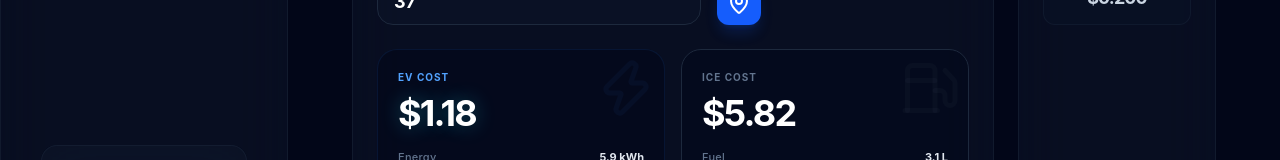
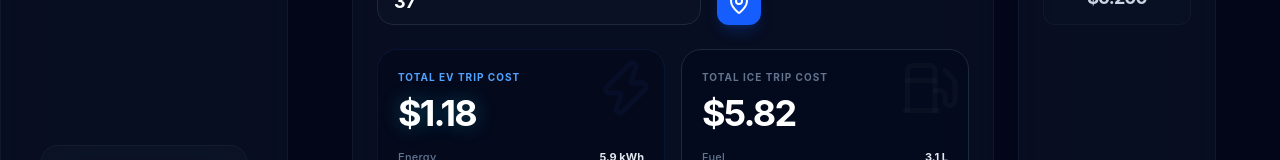
Before and after one commit to CraigInBrisbane/energycalculator, a React (Vite) app in the folder Frontend/: page / in a window 1280 px wide. Shown: the part 536-696 px from the top of the page. Built offline with nearby package versions, Linux system fonts and the light colour scheme.

Commit message:
Update Trip Calculator labels: Total EV Trip Cost and Total ICE Trip Cost

```diff
--- a/Frontend/src/features/dashboard/DashboardPage.tsx
+++ b/Frontend/src/features/dashboard/DashboardPage.tsx
@@ -137,7 +137,7 @@ export const DashboardPage = () => {
                   <div className="absolute -top-2 -right-2 p-4 text-blue-500/5">
                     <Zap size={60} />
                   </div>
-                  <p className="text-[10px] font-bold text-blue-400 uppercase tracking-widest mb-2">EV Cost</p>
+                  <p className="text-[10px] font-bold text-blue-400 uppercase tracking-widest mb-2">Total EV Trip Cost</p>
                   <p className="text-4xl font-bold tracking-tighter text-white glow-cyan mb-4">${tripStats.evCost.toFixed(2)}</p>
                   <div className="space-y-2">
                     <div className="flex items-center justify-between text-[11px]">
@@ -158,7 +158,7 @@ export const DashboardPage = () => {
                   <div className="absolute -top-2 -right-2 p-4 text-slate-500/5">
                     <Fuel size={60} />
                   </div>
-                  <p className="text-[10px] font-bold text-slate-500 uppercase tracking-widest mb-2">ICE Cost</p>
+                  <p className="text-[10px] font-bold text-slate-500 uppercase tracking-widest mb-2">Total ICE Trip Cost</p>
                   <p className="text-4xl font-bold tracking-tighter text-white mb-4">${tripStats.iceCost.toFixed(2)}</p>
                   <div className="space-y-2">
                     <div className="flex items-center justify-between text-[11px]">
```
